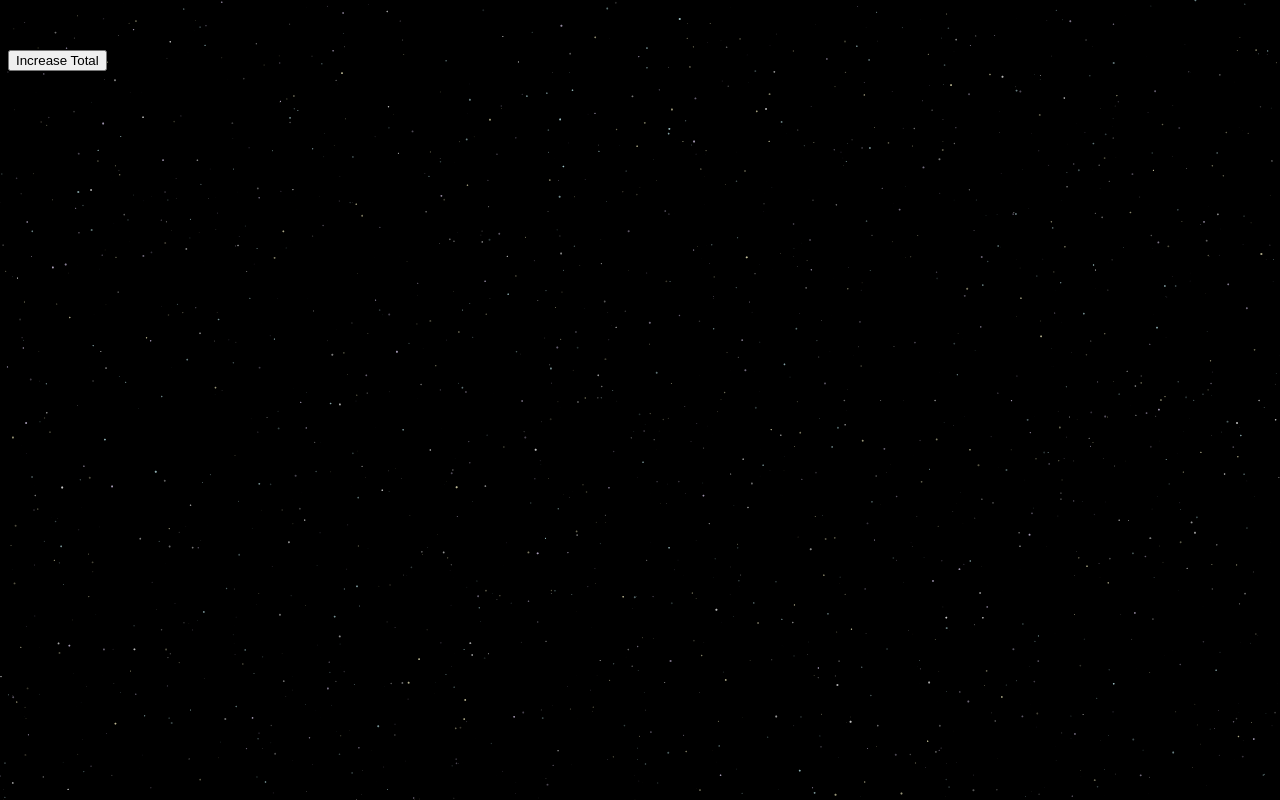
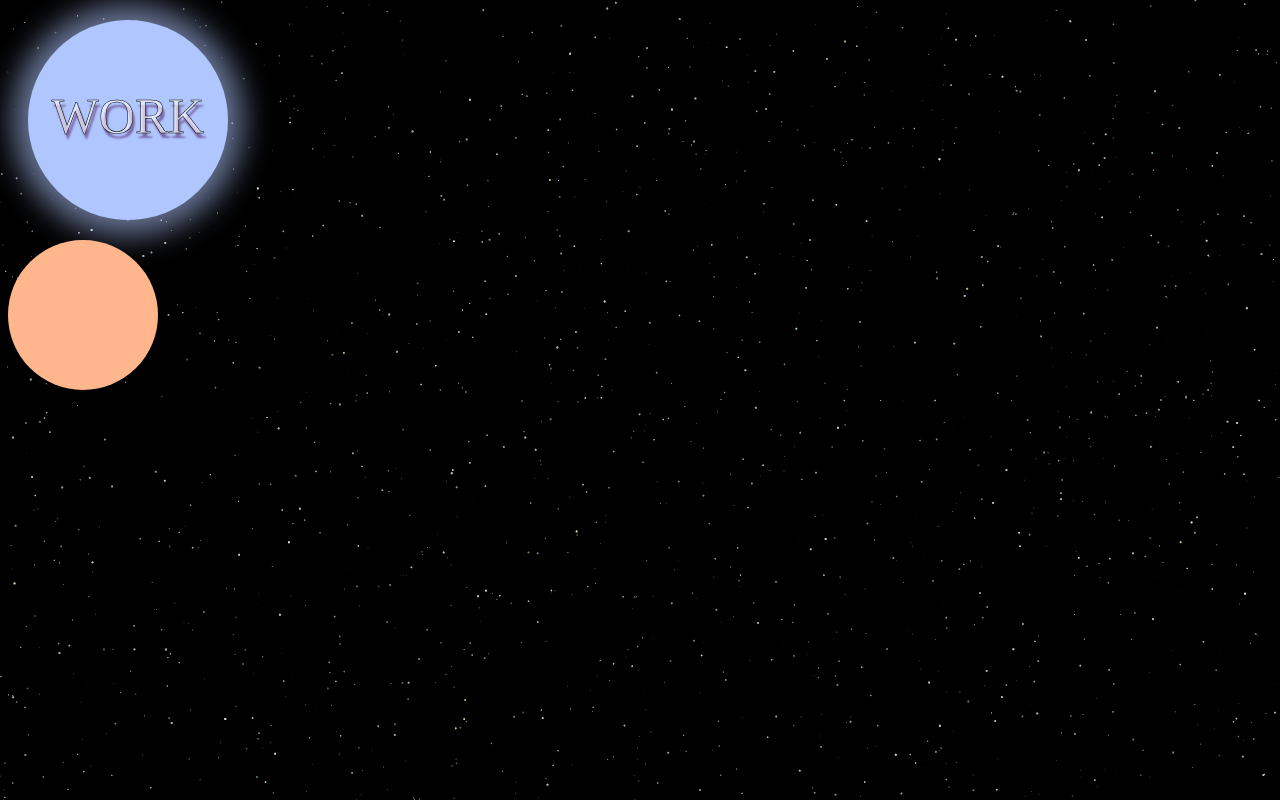
Before and after one commit to RayRaivern/ray-raivern-site, a SvelteKit app: page / in a window 1280 px wide. Built offline with nearby package versions, Linux system fonts and the light colour scheme.

Commit message:
Added the two main planet in the home page. Also added text on the work planet with proper styling.

```diff
--- a/src/routes/+layout.svelte
+++ b/src/routes/+layout.svelte
@@ -12,3 +12,9 @@
 <Stars />
 
 {@render children?.()}
+
+<style>
+  :global(html) {
+    background-color: black;
+  }
+</style>
--- a/src/routes/+page.svelte
+++ b/src/routes/+page.svelte
@@ -1,8 +1,36 @@
-<script>
-	let total = $state(0);
-</script>
+<div class="b-planet">
+  <span>WORK</span>
+</div>
+<div class="s-planet"></div>
 
-<p>Total Count = ${total}</p>
-<button onclick={() => total += 1}>
-	Increase Total
-</button>
+<style>
+	span {
+		display: inline-block;
+		vertical-align: middle;
+		line-height: normal;
+	}
+
+	.b-planet {
+		width: 200px;
+		height: 200px;
+		border-radius: 50%;
+		background: #b0c6ff;
+		margin: 20px;
+
+    color: rgba(255, 255, 255, 0.6);
+    -webkit-text-stroke: 0.5px black;
+    text-shadow: 2px 5px 2px #7C6BA7;
+    font-size: 50px;
+    line-height: 180px;
+		text-align: center;
+
+    box-shadow: 0 0 30px 15px rgba(176, 198, 255, 0.6);
+	}
+
+	.s-planet {
+		width: 150px;
+		height: 150px;
+		border-radius: 50%;
+		background: #ffb68c;
+	}
+</style>
```
